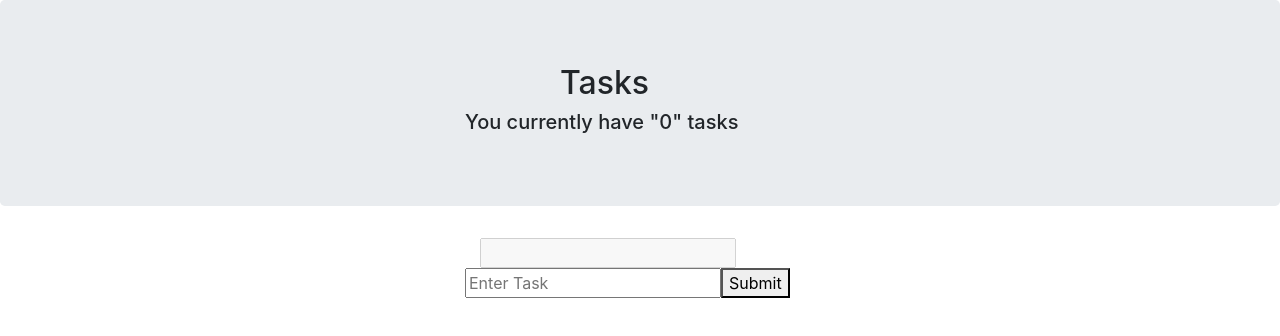
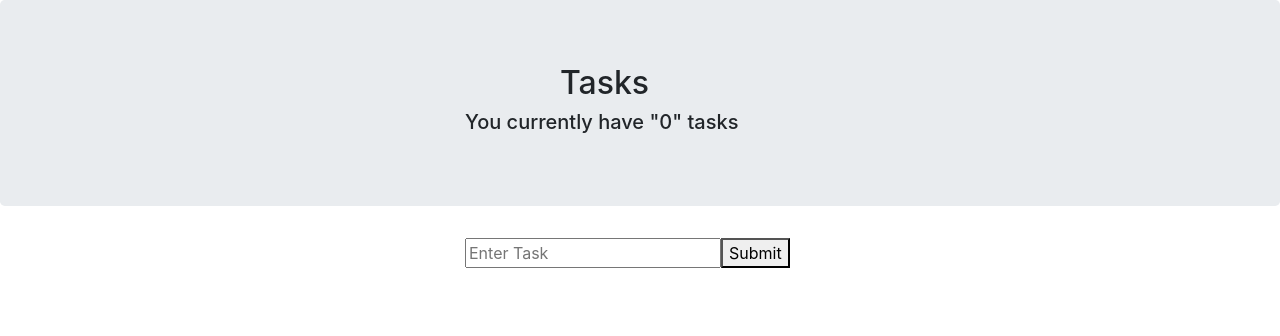
Before and after one commit to Aldroc/to-do-app, a React (Create React App) app: page / in a window 1280 px wide. Shown: the top 336 px of the page. Built offline with nearby package versions, Linux system fonts and the light colour scheme.

Commit message:
taskList_render_update_final

```diff
--- a/src/components/form.js
+++ b/src/components/form.js
@@ -5,7 +5,9 @@ class TaskForm extends Component{
     constructor(props){
         super(props);
         this.state={
-            task: '',
+            task: [
+
+            ],
             renderComponent: 'false'
         }
     }
@@ -14,8 +16,10 @@ class TaskForm extends Component{
         window.$currentTask=e.target.value;
     }
     handleClick(){
+        var newStateArray=this.state.task.slice();
+        newStateArray.push(window.$currentTask);
         this.setState({
-            task: window.$currentTask,
+            task: newStateArray,
             renderComponent: 'true'
         });
     }
@@ -24,7 +28,9 @@ class TaskForm extends Component{
             <div className="container">
                 <div className="row justify-content-center">
                     <div className="col-12 col-sm-4">
-                        {this.state.renderComponent ? <TaskList taskName={this.state.task} /> : null}
+                        {this.state.task.map(taskItem =>(
+                            this.state.renderComponent ? <TaskList taskName={taskItem} /> : null
+                        ))}
                         <form>
                             <input placeholder="Enter Task" type="text" id="taskInput" onChange={this.setTask}/>
                             <button type="button" onClick={this.handleClick.bind(this)}>Submit</button>
--- a/src/components/header.js
+++ b/src/components/header.js
@@ -4,6 +4,9 @@ import { Jumbotron } from 'reactstrap';
 class Header extends Component{
     constructor(props){
         super(props);
+        this.state={
+            count: window.$taskCount
+        }
     }
     render(){
         return(
--- a/src/index.js
+++ b/src/index.js
@@ -6,7 +6,6 @@ import App from './App';
 import * as serviceWorker from './serviceWorker';
 
 window.$currentTask='';
-
 
 ReactDOM.render(
   <React.StrictMode>
```
